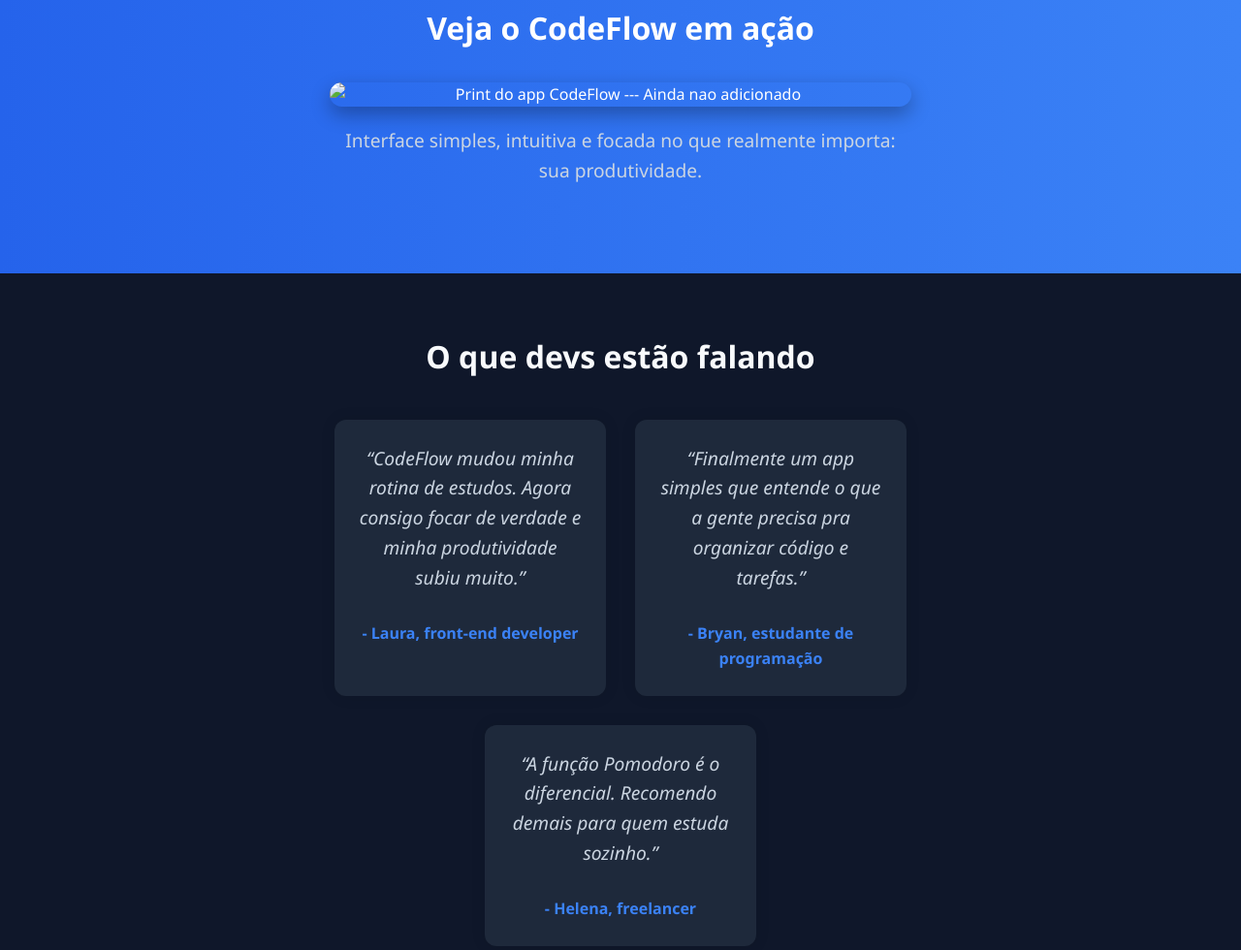
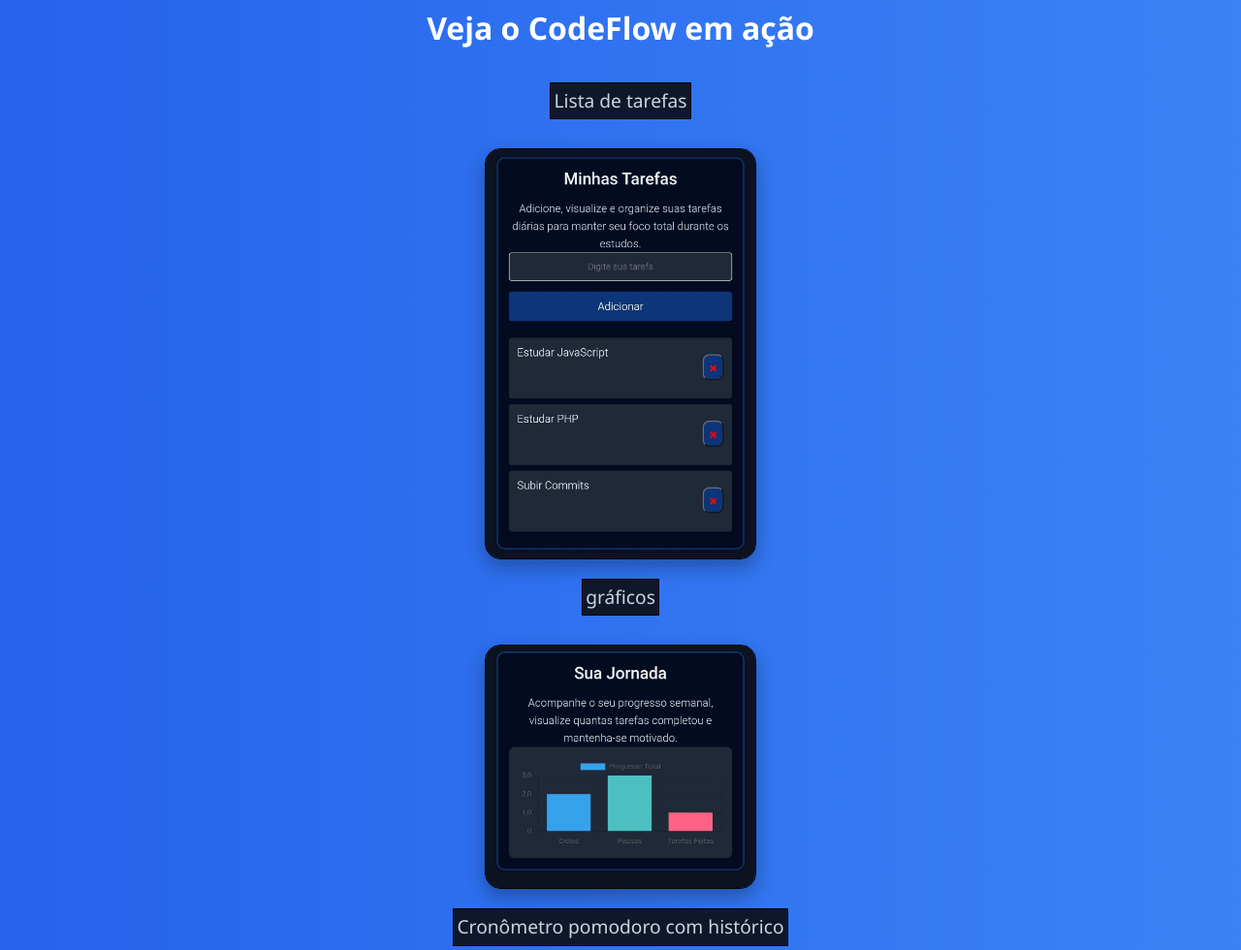
Before and after one commit to Bryan-M-Almeida/codeFlow-landing, a plain HTML site: page index.html in a window 1280 px wide. Shown: the part 1157-2137 px from the top of the page at 97% size. Drawn offline with Linux system fonts and the light colour scheme.

Commit message:
adicionado: - prints do aplicativo - títulos

```diff
--- a/index.html
+++ b/index.html
@@ -37,7 +37,8 @@
                 </div>
                 <div class="feature">
                     <h3>🌆 Salve seu progresso</h3>
-                    <p>O aplicativo permite não só você se organizar como também permite salvar seu progresso e comparar</p>
+                    <p>O aplicativo permite não só você se organizar como também permite salvar seu progresso e comparar
+                    </p>
                 </div>
             </div>
         </div>
@@ -47,8 +48,13 @@
         <div class="container">
             <h2>Veja o CodeFlow em ação</h2>
             <div class="mockup-content">
-                <img src=""
-                    alt="Print do app CodeFlow --- Ainda nao adicionado" />
+                <p>Lista de tarefas</p>
+                <img src="assets/print (1).jpeg" alt="Print da lista de tarefas do app CodeFlow" />
+                <p>gráficos</p>
+                <img src="assets/print (2).jpeg" alt="Print dos gráficos do app CodeFlow" />
+                <p>Cronômetro pomodoro com histórico</p>
+                <img src="assets/print (3).jpeg"
+                    alt="Print do Cronômetro utilizando o método pomodoro no app Codeflow" />
                 <p>Interface simples, intuitiva e focada no que realmente importa: sua produtividade.</p>
             </div>
         </div>
@@ -72,7 +78,8 @@
                     <span>- Helena, freelancer</span>
                 </div>
             </div>
-            <a href="https://bryan-m-almeida.github.io/codeFlow/" target="_blank" class="cta-button">Experimente grátis agora</a>
+            <a href="https://bryan-m-almeida.github.io/codeFlow/" target="_blank" class="cta-button">Experimente grátis
+                agora</a>
         </div>
     </section>
 
--- a/style/style.css
+++ b/style/style.css
@@ -62,6 +62,12 @@ p {
     margin-bottom: 40px;
     color: #fff;
 }
+.mockup .container p{
+    margin-bottom: 10px;
+    padding: 3px;
+    background-color: #0f172a;
+    border: 1px black solid;
+}
 
 .feature-grid {
     display: grid;
@@ -112,9 +118,10 @@ p {
 }
 
 .mockup-content img {
-    width: 100%;
+    width: 35%;
     max-width: 600px;
     border-radius: 16px;
+    border: 1px solid black;
     box-shadow: 0 8px 20px rgba(0, 0, 0, 0.3);
 }
 
```
Also changed, not shown: assets/print (1).jpeg (added), assets/print (2).jpeg (added), assets/print (3).jpeg (added), 1 other file.
